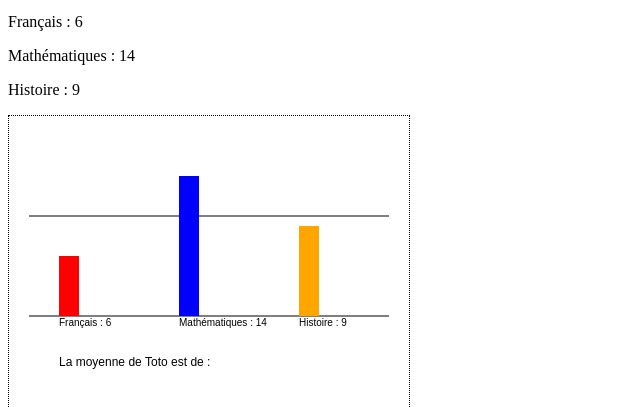
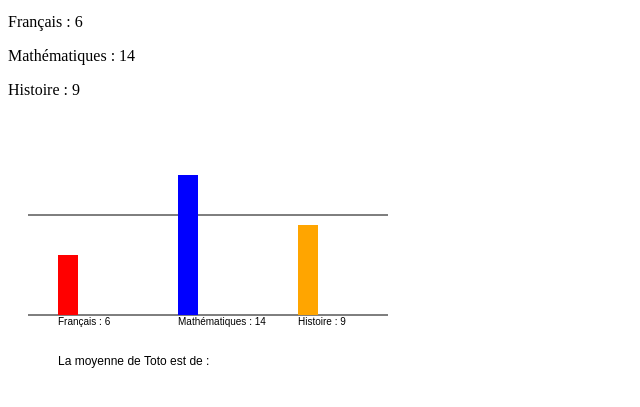
Before and after one commit to Sophie36/InitiationCanvas, a website: page public_html/sCanvas.html in a window 1280 px wide. Shown: the part 101-508 px from the top of the page, without its empty margins (0-640 px from the left). Drawn offline with Linux system fonts and the light colour scheme.

Commit message:
initiation canvas

```diff
--- a/public_html/sCanvas.html
+++ b/public_html/sCanvas.html
@@ -17,7 +17,7 @@
         <p>Histoire : 9</p>
 
         <canvas id="canvas" width="400" height="300"
-                style="border : 1px dotted black; //visibility:hidden; "></canvas>
+                style="border : 1px dotted black//; //visibility:hidden; "></canvas>
 
 
     </body>
```
